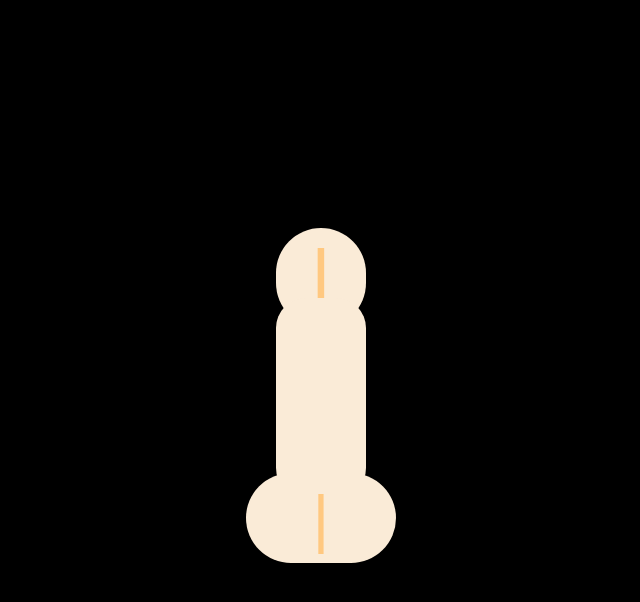
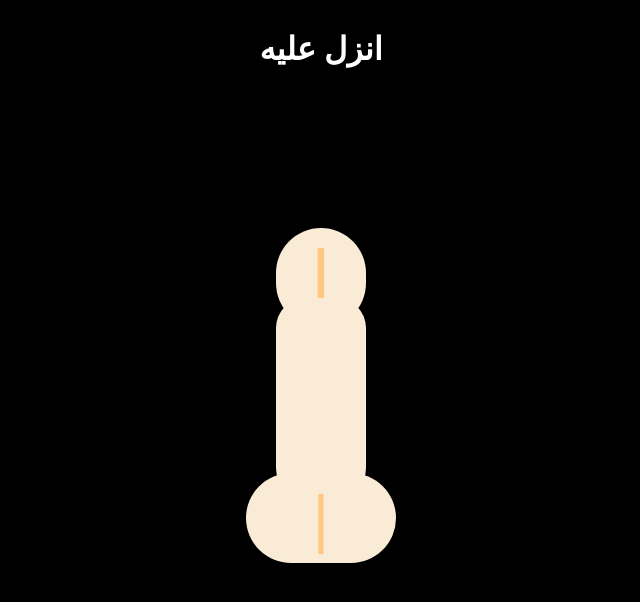
Before and after one commit to 7afouzli9/zebb, a plain HTML site: page index.html in a window 1280 px wide. Shown: the whole page, without its empty margins (319-959 px from the left). Drawn offline with Linux system fonts and the light colour scheme.

Commit message:
Update index.html

```diff
--- a/index.html
+++ b/index.html
@@ -4,11 +4,11 @@
     <meta charset="UTF-8" />
     <meta http-equiv="X-UA-Compatible" content="IE=edge" />
     <meta name="viewport" content="width=device-width, initial-scale=1.0" />
-    <title>Document</title>
+    <title>زب عجيب</title>
     <link rel="stylesheet" href="waw.css" />
   </head>
   <body>
-    <h1 style="color:"white";">انزل عليه</h1>
+    <h1 style="color: white">انزل عليه</h1>
     <div id="baz3a">
       <button class="bza3" id="a"></button>
       <button class="bza3" id="b"></button>
@@ -31,12 +31,12 @@
         baz3a.classList.toggle("show");
       });
     </script>
-        <script>
-        function playSound() {
-            var sound = document.getElementById('sound');
-            sound.currentTime = 0;
-            sound.play();
-        }
+    <script>
+      function playSound() {
+        var sound = document.getElementById("sound");
+        sound.currentTime = 0;
+        sound.play();
+      }
     </script>
   </body>
 </html>
```
